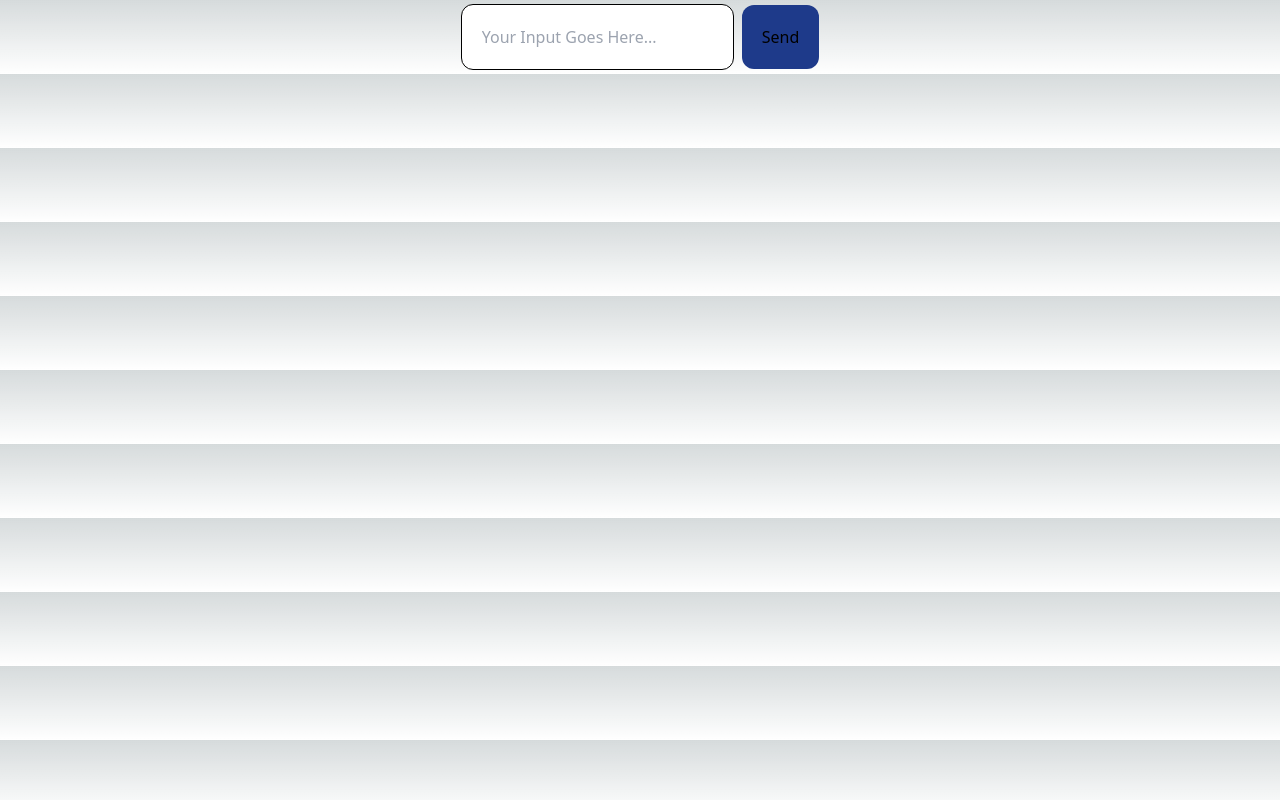
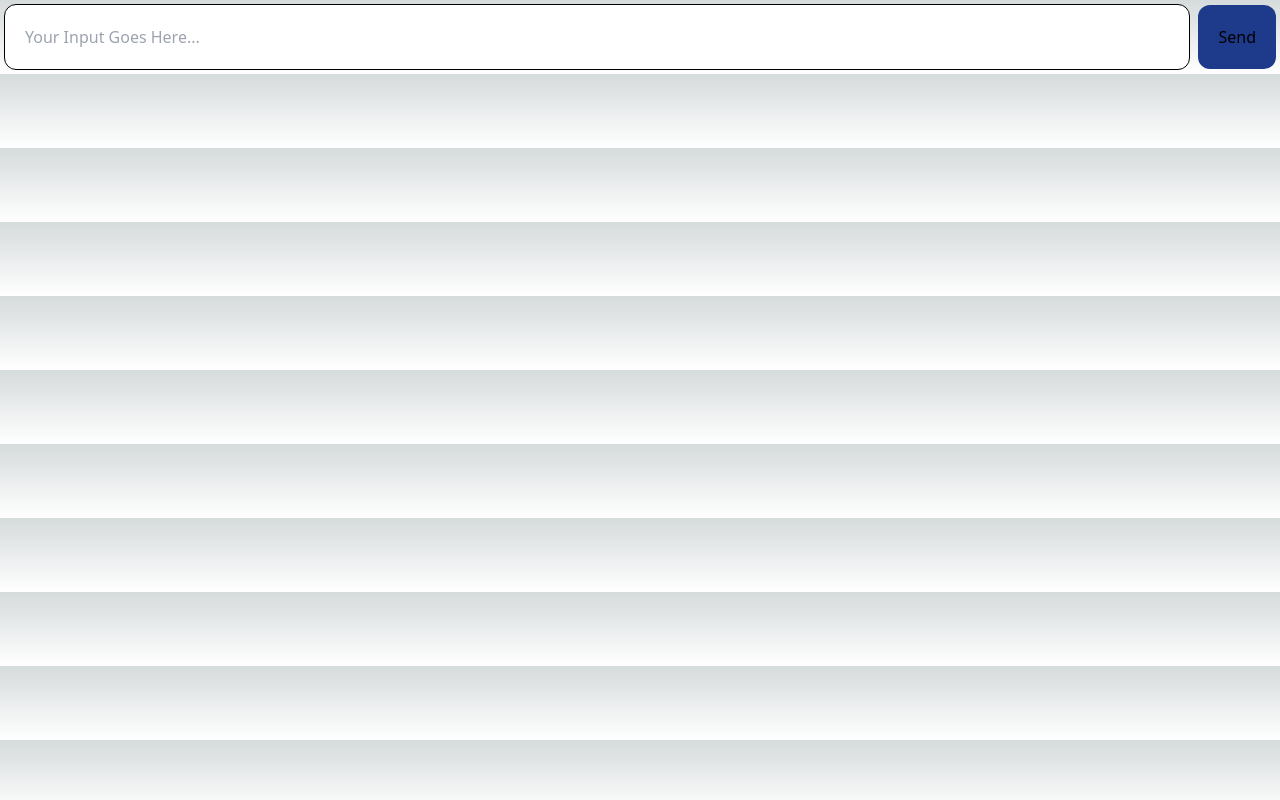
Before and after one commit to gasparf/sfu-hack-2023, a Next.js app: page /components/input_box in a window 1280 px wide. Built offline with nearby package versions, Linux system fonts and the light colour scheme; no server answers.

Commit message:
fixed input container & submit button

```diff
--- a/src/pages/components/input_box.tsx
+++ b/src/pages/components/input_box.tsx
@@ -5,9 +5,9 @@ import TextSubmit from "./text_Submit"
 
 export default function InputBox() {
     return (
-        <div className="inputContainer flex items-center justify-center p-0">
-            <div className="inputBoxContainer p-1 align-middle rounded-xl">
-                <input  type="text" placeholder="Your Input Goes Here..." className="userInput flex flex-1 justify-center self-start w-full p-5 bg-beige rounded-xl text-black border border-black rounded-md">
+        <div className="inputContainer flex  items-center p-0 w-full">
+            <div className="inputBoxContainer p-1 flex-1 align-middle rounded-xl">
+                <input  type="text" placeholder="Your Input Goes Here..." className="userInput flex w-full justify-center self-start p-5 bg-beige rounded-xl text-black border border-black rounded-md">
 
                 </input>
             </div>
```
